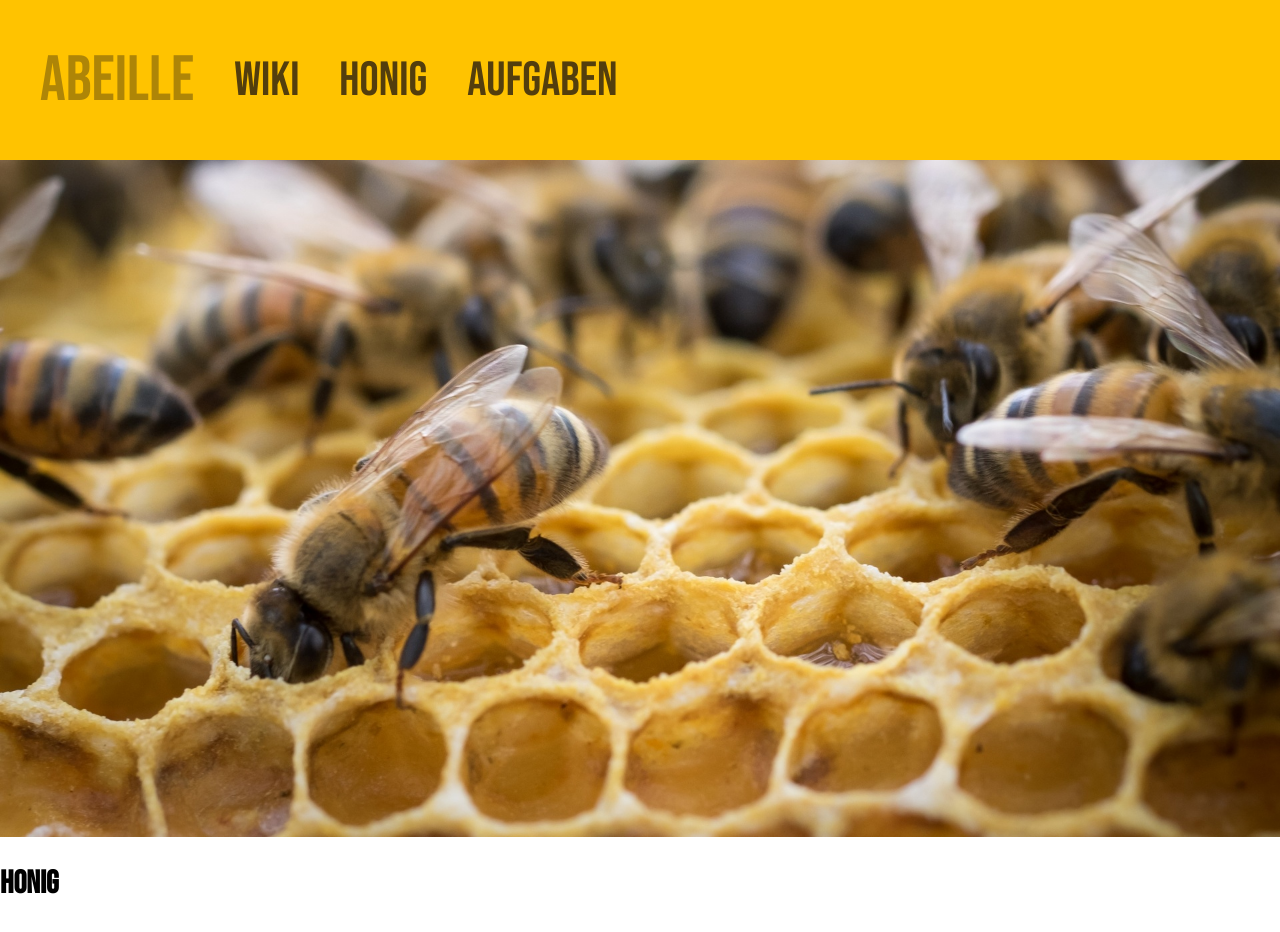
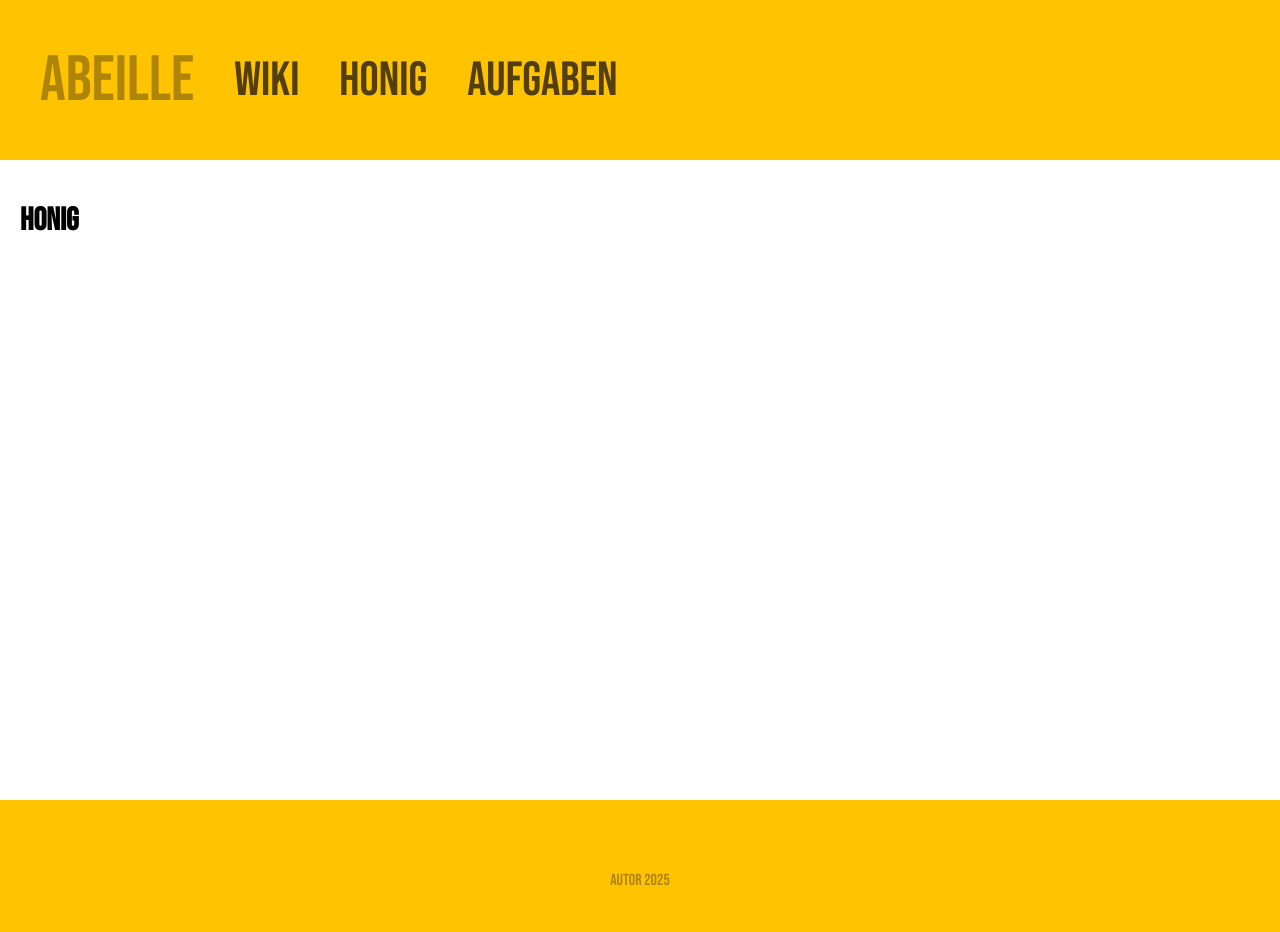
Before and after one commit to joel-furrer/bee-website, a React (Vite) app: page /honey in a window 1280 px wide. Shown: the top 932 px of the page. Built offline with nearby package versions, Linux system fonts and the light colour scheme.

Commit message:
added main layout

```diff
--- a/src/App.css
+++ b/src/App.css
@@ -1,8 +1,16 @@
-.wallpaper {
-    width: 100%;
-    height: auto;
+.app__layout {
+    display: flex;
+    flex-direction: column;
+    min-height: 100vh;
+    padding-top: 20vh;
 }
 
 .main__main {
-    overflow: scroll;
+    flex: 1;
+    overflow-y: auto;
+    padding: 20px;
 }
+
+footer {
+    flex-shrink: 0;
+}
--- a/src/App.tsx
+++ b/src/App.tsx
@@ -2,8 +2,9 @@ import { useState } from "react"
 import { BrowserRouter as Router, Routes, Route } from "react-router-dom"
 import "./App.css"
 import "./styles/Variables.css"
-import wallpaper from "./assets/bee-wallaper.jpg"
 import Header from "./components/header/Header"
+import Footer from "./components/footer/Footer.tsx"
+import Home from "./pages/home/Home.tsx"
 import Wiki from "./pages/wiki/Wiki"
 import Honey from "./pages/honey/Honey.tsx"
 
@@ -12,21 +13,18 @@ function App() {
     return (
         <>
             <Header/>
-            <main
-                className="main__main"
-            >
-                <img
-                    className="wallpaper"
-                    src={wallpaper}
-                    alt="wallpaper"
-                />
+            <div className="app__layout" >
+                <main className="main__main" >
                     <Router>
                         <Routes>
+                            <Route path="/home" element={<Home />} />
                             <Route path="/wiki" element={<Wiki />} />
                             <Route path="/honey" element={<Honey />} />
                         </Routes>
                     </Router>
                 </main>
+                <Footer/>
+            </div>
         </>
     )
 }
--- /dev/null
+++ b/src/components/footer/Footer.css
@@ -0,0 +1,13 @@
+.footer__footer {
+    height: 20vh;
+    width: 100%;
+    background: var(--amber);
+    display: flex;
+    justify-content: center;
+    align-items: center;
+}
+
+.footer__footer {
+    color: var(--toddy);
+    font-size: var(--subtitle-medium);
+}
--- /dev/null
+++ b/src/components/footer/Footer.tsx
@@ -0,0 +1,15 @@
+import "./Footer.css"
+
+function Footer() {
+    return (
+        <footer
+            className="footer__footer"
+        >
+            <p
+                className="footer__subtitle"
+            >Autor 2025</p>
+        </footer>
+    )
+}
+
+export default Footer;
--- a/src/components/header/Header.css
+++ b/src/components/header/Header.css
@@ -1,13 +1,13 @@
 .header__header {
     position: fixed;
-    min-height: 20vh;
-    max-height: 20vh;
-    width: 100%;
+    top: 0;
+    left: 0;
+    right: 0;
+    height: 20vh;
     background: var(--amber);
     display: flex;
-    flex-direction: row;
-    justify-content: left;
     align-items: center;
+    z-index: 1000;
 }
 
 .header__nav {
--- a/src/index.css
+++ b/src/index.css
@@ -1,14 +1,16 @@
 html {
     width: 100vw;
+    min-height: 100vh;
 }
 
 body {
-  font-family: "Bebas Neue", sans-serif;
+    font-family: "Bebas Neue", sans-serif;
+    min-height: 100vh;
 }
 
 
 a {
-  text-decoration: none;
+    text-decoration: none;
 }
 
 body {
--- /dev/null
+++ b/src/pages/home/Home.css
@@ -0,0 +1,4 @@
+.home__wallpaper {
+    width: 100%;
+    height: auto;
+}
--- /dev/null
+++ b/src/pages/home/Home.tsx
@@ -0,0 +1,17 @@
+import wallpaper from "@Assets/bee-wallaper.jpg"
+import "./Home.css"
+
+function Home() {
+    return (
+        <>
+            <h1>Home</h1>
+            <img
+                className="home__wallpaper"
+                src={wallpaper}
+                alt="wallpaper"
+            />
+        </>
+    )
+}
+
+export default Home;
--- a/src/styles/Variables.css
+++ b/src/styles/Variables.css
@@ -8,4 +8,7 @@
     /* Font sizes */
     --title-big: 4rem;
     --title-medium: 3rem;
+
+
+    --subtitle-medium: 1rem;
 }
```
Lines whose indentation alone changed are shown as unchanged.
